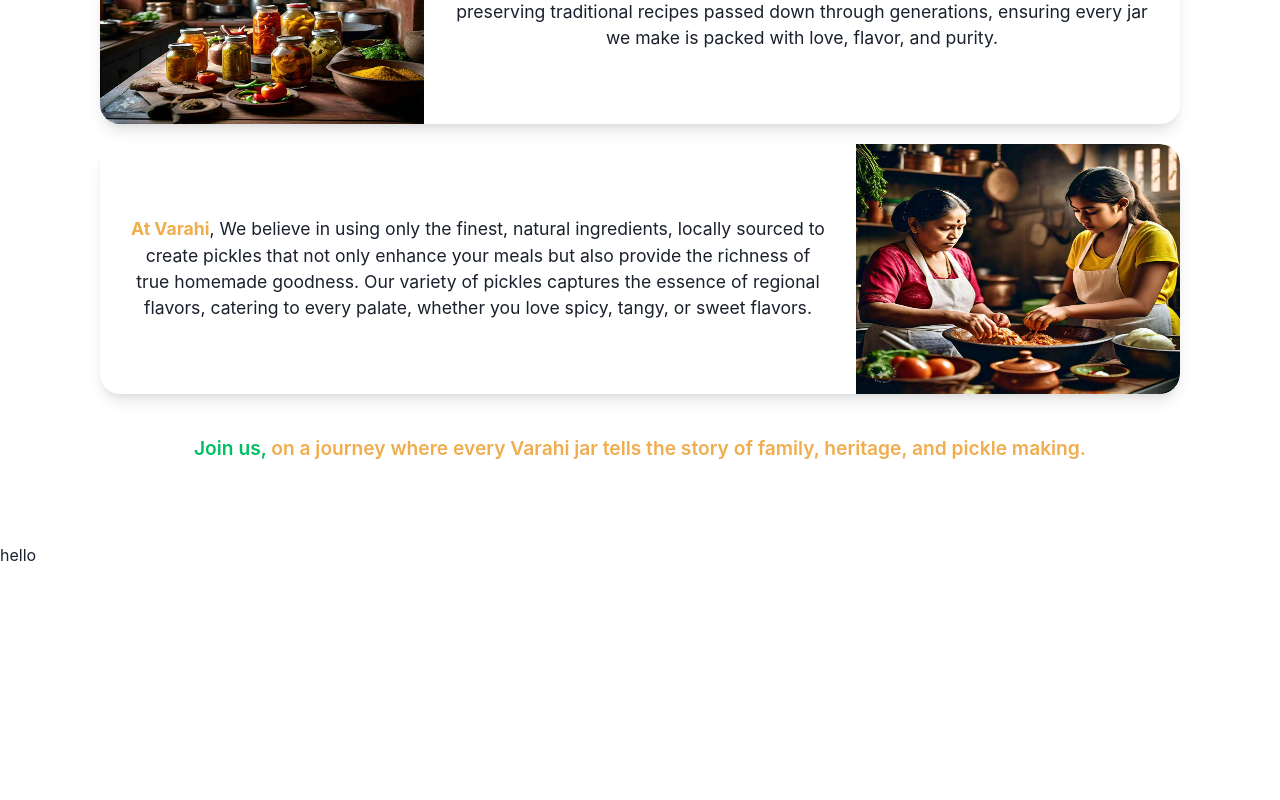
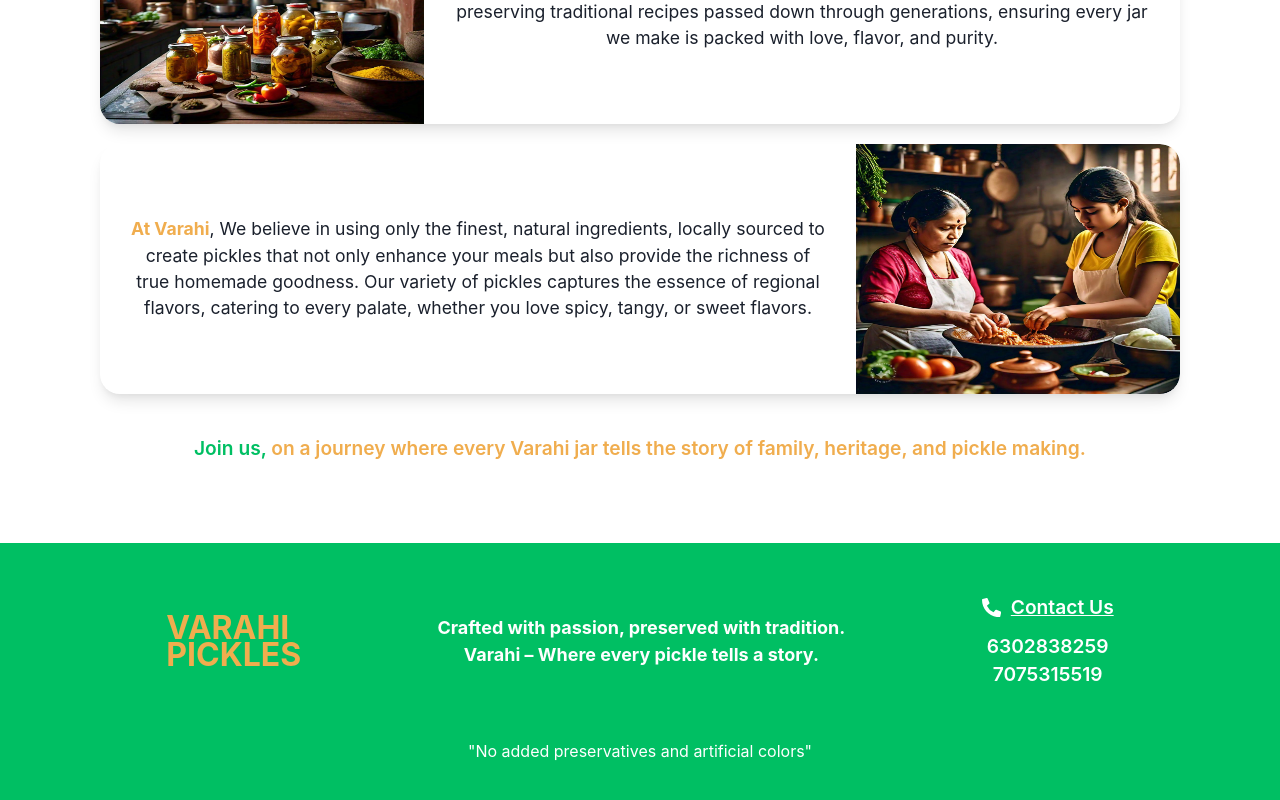
Before and after one commit to Praneesha18/Varahi, a React (Create React App) app: page / in a window 1280 px wide. Shown: the part 1244-2044 px from the top of the page. Before the commit the page ends 1811 px from the top, so only its background shows below. Built offline with nearby package versions, Linux system fonts and the light colour scheme; no server answers; the HTML template or start-up script is replaced by a standard one.

Commit message:
changed server

```diff
--- a/src/App.js
+++ b/src/App.js
@@ -1,13 +1,17 @@
-import Navbar from './components/Navbar'
-import Home from './pages/Home';
-import DataProvider from './data/ProductDetails';
+import Navbar from "./components/Navbar";
+import Home from "./pages/Home";
+import DataProvider from "./data/ProductDetails";
+import Footer from "./components/Footer";
+import Allrouts from "./route/Allrouts";
 function App() {
   return (
-<>
-<Navbar/>
-<DataProvider><Home/></DataProvider>
-
-</>
+    <>
+      <DataProvider>
+        <Navbar />
+        <Allrouts />
+        <Footer />
+      </DataProvider>
+    </>
   );
 }
 
--- a/src/Server/data.json
+++ b/src/Server/data.json
@@ -136,8 +136,8 @@
             "name":"Kandi podi",
             "id":1,
             "price":{
-                "100gm":60,
-                "250gm":150
+                "100g":60,
+                "250g":150
             },
             "quantity":1,
             "image":"assets/podi/kandipodi.webp",
@@ -149,8 +149,8 @@
             "name":"Moringa Leaves Podi",
             "id":2,
             "price":{
-                "100gm":75,
-                "250gm":130
+                "100g":75,
+                "250g":130
             },
             "quantity":1,
             "image":"assets/podi/moringapodi.avif",
@@ -162,8 +162,8 @@
             "name":"Curry Leaves Podi",
             "id":3,
             "price":{
-                "100gm":40,
-                "250gm":100
+                "100g":40,
+                "250g":100
             },
             "quantity":1,
             "image":"assets/podi/curryleavespodi.jpeg",
@@ -175,8 +175,8 @@
             "name":"Flax seeds Podi",
             "id":4,
             "price":{
-                "100gm":60,
-                "250gm":150
+                "100g":60,
+                "250g":150
             },
             "quantity":1,
             "image":"assets/podi/flaxseedspodi.jpg",
@@ -190,8 +190,8 @@
             "name":"Velluli karam",
             "id":5,
             "price":{
-                "100gm":40,
-                "250gm":100
+                "100g":40,
+                "250g":100
             },
             "quantity":1,
             "image":"assets/podi/vellulikarampodi.jpg",
--- /dev/null
+++ b/src/components/Footer.jsx
@@ -0,0 +1,70 @@
+import React from "react";
+import { Box, Text } from "@chakra-ui/react";
+import theme from "../theme";
+import { FaPhoneAlt } from "react-icons/fa";
+const Footer = () => {
+  return (
+    <Box
+      w="100%"
+      bg={theme.colors.thirty}
+      fontFamily={theme.fonts.body}
+      p={{ base: "20px", md: "30px", lg: "50px" }}
+      color="white"
+      maxH="500px"
+      id="contact"
+      display={"flex"}
+      alignItems={"center"}
+      justifyContent={"center"}
+      flexDirection={"column"}
+      gap={{base:'20px',md:'50px'}}
+    >
+      <Box
+        display={"flex"}
+        alignItems={"center"}
+        justifyContent={"space-evenly"}
+        flexDirection={{ base: "column", md: "row" }}
+        w="100%"
+        gap='20px'
+      >
+        <Box
+          fontWeight={700}
+          fontSize={"2rem"}
+          color={theme.colors.ten}
+          lineHeight={"1.7rem"}
+        >
+          VARAHI
+          <br />
+          PICKLES
+        </Box>
+        <Text
+          fontSize={{ base: "sm", md: "md", lg: "lg" }}
+          fontWeight={700}
+          textAlign={"center"}
+        >
+          Crafted with passion, preserved with tradition.
+          <br /> Varahi – Where every pickle tells a story.
+        </Text>
+        <Box
+          fontWeight={600}
+          display={"flex"}
+          alignItems={"center"}
+          justifyContent={"center"}
+          flexDirection={'column'}
+          gap="10px"
+          cursor="pointer"
+          fontSize={"1.2rem"}
+          textAlign={'center'}
+        >
+          <Box display={'flex'} alignItems={'center'} justifyContent={'center'} gap='10px' textDecoration={'underline'}><FaPhoneAlt />Contact Us</Box>
+          <Box>
+            <a href="tel:+916302838259">6302838259</a>
+            <br />
+            <a href="tel:+917075315519">7075315519</a>
+          </Box>
+        </Box>
+      </Box>
+      <Box w="100%" textAlign={'center'}>"No added preservatives and artificial colors"</Box>
+    </Box>
+  );
+};
+export default Footer;
--- a/src/components/Home/Homesec3.jsx
+++ b/src/components/Home/Homesec3.jsx
@@ -29,6 +29,9 @@
 import img12 from "../../assets/podi/curryleavespodi.jpeg";
 import img13 from "../../assets/podi/flaxseedspodi.jpg";
 import img14 from "../../assets/podi/vellulikarampodi.jpg";
+import { FaShoppingCart } from "react-icons/fa";
+import Singlepage from "../../pages/Singlepage";
+import { Link, NavLink } from "react-router-dom";
 const Homesec3 = () => {
   const data = useContext(ContextProvider);
   const { pickles, podis, cart } = data;
@@ -84,25 +87,30 @@
                     {pickle.name}
                   </Heading>
 
-                  <Text color={theme.colors.thirty} fontSize={{base:'sm',md:'lg'}}>
-                    {pickle.price["500g"]}/-(500gm)
+                  <Text color={theme.colors.thirty} fontSize={{base:'sm',md:'md'}}>
+                    {pickle.price['250g']==='not available'?'not available':`${pickle.price["250g"]}/-`}(250gm)<br/>
+                    {pickle.price['500g']==='not available'?'not available':`${pickle.price["500g"]}/-`}(500gm)<br/>
+                    {pickle.price['1kg']==='not available'?'not available':`${pickle.price["1kg"]}/-`}(1kg)<br/>
                   </Text>
                 </Stack>
               </CardBody>
               <Divider color={theme.colors.ten}/>
               <CardFooter display='flex' alignItems={'center'} justifyContent={'center'}>
+                <Link to={`./singlepage/pickles/${pickle.id}`}  w={{base:'100%',md:'800%'}} >
                 <Box
-                    w={{base:'100%',md:'80%'}}
+                  w='100%'
                   textAlign={"center"}
-                  p="10px 10px"
+                   p="10px 15px"
                   bg={theme.colors.thirty}
                   color="white"
                   borderRadius={"15px"}
                   cursor={"pointer"}
-                  onClick={() => window.open(`https://wa.me/9392356950?text=${message}`, "hello how are you")}
+
+
                 >
-                  Add to Cart
+                  View more
                 </Box>
+                </Link>
               </CardFooter>
             </Card>
           ))}
@@ -129,15 +137,17 @@
                     {podi.name}
                   </Heading>
 
-                  <Text color={theme.colors.thirty} fontSize={{base:'sm',md:'lg'}}>
-                    {podi.price["100gm"]}/-(100gm)
+                  <Text color={theme.colors.thirty} fontSize={{base:'sm',md:'md'}}>
+                    {podi.price["100g"]}/-(100gm)<br/>
+                    {podi.price["250g"]}/-(250gm)
                   </Text>
                 </Stack>
               </CardBody>
               <Divider color={theme.colors.ten}/>
               <CardFooter display='flex' alignItems={'center'} justifyContent={'center'}>
+              <Link to={`./singlepage/podis/${podi.id}`}  w={{base:'100%',md:'800%'}} >
                 <Box
-                  w={{base:'100%',md:'80%'}}
+                  w='100%'
                   textAlign={"center"}
                   p="10px 10px"
                   bg={theme.colors.thirty}
@@ -145,8 +155,9 @@
                   borderRadius={"15px"}
                   cursor={"pointer"}
                 >
-                  Add to Cart
+                  View more
                 </Box>
+                </Link>
               </CardFooter>
             </Card>
           ))}
--- /dev/null
+++ b/src/components/cart/Cart.jsx
@@ -0,0 +1,11 @@
+import React from 'react'
+import { Box } from '@chakra-ui/react'
+const Cart = () => {
+  return (
+  <Box w='95%' maxW='1200px' mx='auto' my={5}>
+    <Box></Box>
+  </Box>
+  )
+}
+
+export default Cart
--- /dev/null
+++ b/src/pages/Cart.jsx
@@ -0,0 +1,7 @@
+import React from "react";
+const Cart=()=>{
+    return(
+        <>hello</>
+    )
+}
+export default Cart
--- a/src/pages/Home.jsx
+++ b/src/pages/Home.jsx
@@ -10,7 +10,7 @@
     <section id='products'><Homesec3/></section>
     <section id='about'><Homesec2/></section>
 
-    <section id='contact'>hello</section>
+
     </>
   )
 }
--- /dev/null
+++ b/src/pages/Singlepage.jsx
@@ -0,0 +1,14 @@
+import React from 'react'
+import { useParams } from 'react-router-dom'
+import Navbar from '../components/Navbar'
+import Footer from '../components/Footer'
+import { Box } from '@chakra-ui/react'
+const Singlepage = () => {
+   const {id}=useParams()
+  return (
+   <>
+  <Box >{id}</Box>
+   </>
+  )
+}
+export default Singlepage;
--- /dev/null
+++ b/src/route/Allrouts.jsx
@@ -0,0 +1,21 @@
+import React from "react";
+import { Route,Routes } from "react-router-dom";
+import Home from "../pages/Home";
+import Cart from "../pages/Cart"
+import Singlepage from "../pages/Singlepage";
+
+const Allrouts = () => {
+    return(
+        <>
+
+           <Routes>
+            <Route path='/' element={<Home/>}/>
+            <Route path='/cart' element={<Cart/>}/>
+            <Route path='/singlepage/:subcategory/:id' element={<Singlepage/>}/>
+            </Routes>
+
+        </>
+    )
+
+}
+export default Allrouts;
```
Also changed, not shown: src/components/Navbar.jsx (+31 -15 lines).
